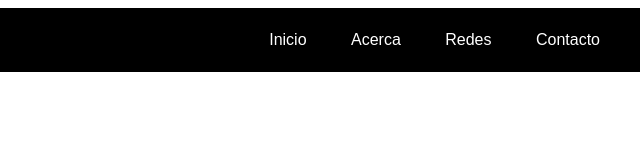
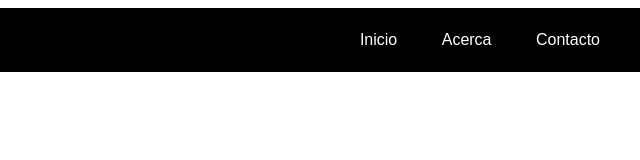
Before and after one commit to BeingPedro/header_page, a plain HTML site: page index.html in a window 1280 px wide. Shown: the full height of the page, 640-1280 px from the left. Drawn offline with Linux system fonts and the light colour scheme.

Commit message:
Update index.html

```diff
--- a/index.html
+++ b/index.html
@@ -18,8 +18,7 @@
     <nav>
 			<ul>
 				<li><a href="#" class="inicio">Inicio</a></li>
-				<li><a href="#" class="acerca" >Acerca</a></li>
-				<li><a href="#" class="contacto">Redes</a></li>
+				<li><a href="#" class="acerca">Acerca</a></li>
 				<li><a href="#" class="contacto">Contacto</a></li>
 			</ul>
 		</nav><!-- / nav -->
```
